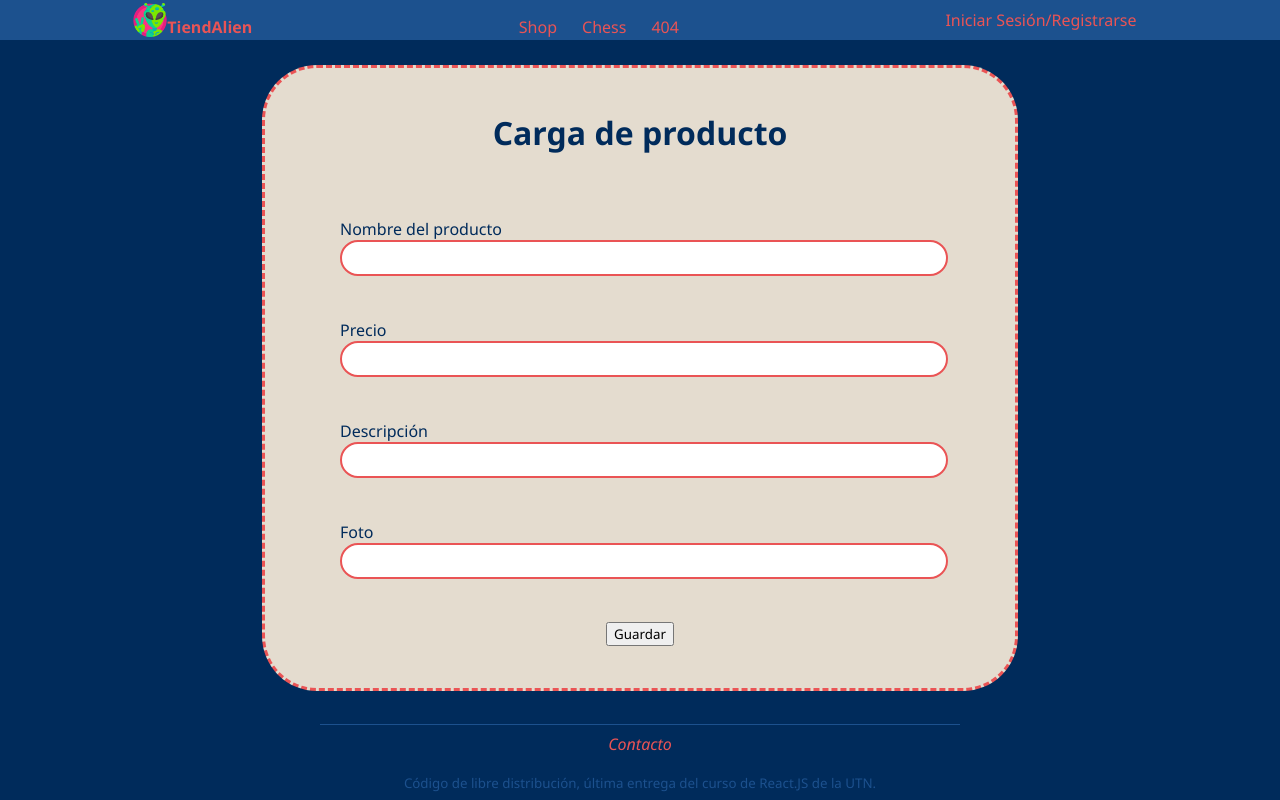
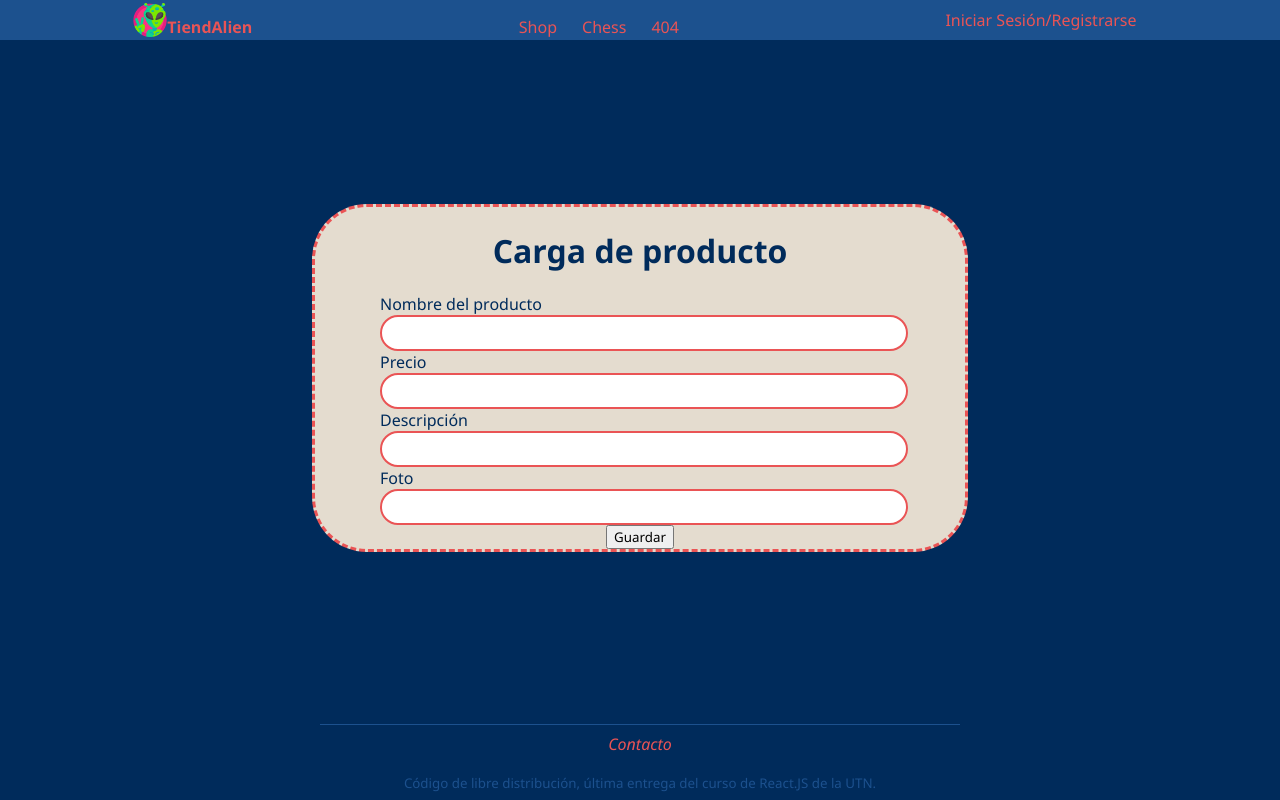
Before and after one commit to SaturnRingz/React.js, a React (Create React App) app: page /product/add in a window 1280 px wide. Built offline with nearby package versions, Linux system fonts and the light colour scheme.

Commit message:
edit css form declaration

```diff
--- a/src/Components/AddproductForm/AddProductForm.jsx
+++ b/src/Components/AddproductForm/AddProductForm.jsx
@@ -35,7 +35,7 @@ function AddProductForm() {
   return (
     <>
       <div id="form-bubble">
-        <form id="register-form" onSubmit={handleSubmit(onSubmit)}>
+        <form id="form" onSubmit={handleSubmit(onSubmit)}>
           <h1>Carga de producto</h1>
           <LabeledInput
             label="Nombre del producto"
```
